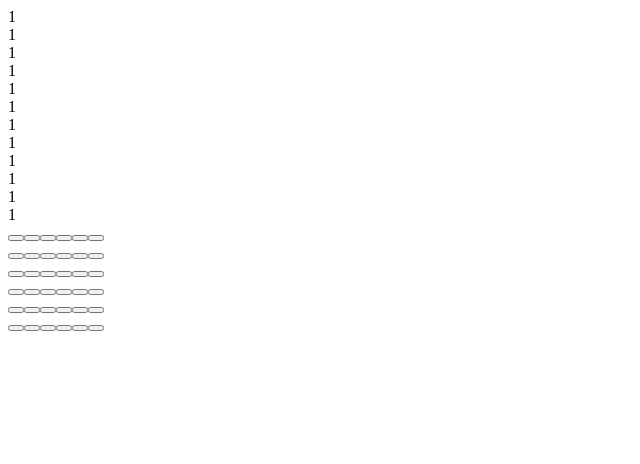
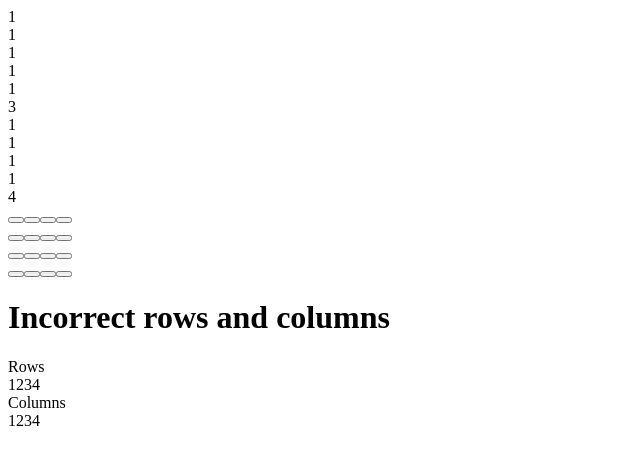
Before and after one commit to adamu86/nono-nest, a SvelteKit app: page / in a window 1280 px wide. Shown: the top 464 px of the page, without its empty margins (0-640 px from the left). Built offline with nearby package versions, Linux system fonts and the light colour scheme.

Commit message:
feat: marking correct rows/columns

```diff
--- a/src/components/nonogram.svelte
+++ b/src/components/nonogram.svelte
@@ -1,6 +1,10 @@
 <script lang="ts">
-    let hints_x = [[1],[1],[1],[1],[1],[1]];
-    let hints_y = [[1],[1],[1],[1],[1],[1]];
+    let hints_x = [[1],[1,1],[1],[4]];
+    let hints_y = [[1,1],[1,1],[1],[3]];
+    let row = {
+        horizontal: hints_x.map((_, x) => x),
+        vertical: hints_y.map((_, y) => y)
+    }
     let grid = hints_x.map(_ => hints_y.map(_ => 0));
     let initialHit: number;
     let isDragged = false;
@@ -54,76 +58,117 @@
         if (sumY > 0) {
             checkedY.push(sumY);
         }
+
+        if (checkedX.toString() === hints_x[x].toString()) {
+            row.horizontal = row.horizontal.filter(number => number !== x);
+        } else if (!row.horizontal.includes(x)) {
+            row.horizontal = [x, ...row.horizontal]
         }
 
-    // na początku wszystkie kombinacje z grida
-    // usuwamy jeśli się zgadza, jeśli się nie zgadza dodajemy z powrotem
-    // jeśli wszystkie z kolejki usunięte = koniec gry
+        if (checkedY.toString() === hints_y[y].toString()) {
+            row.vertical = row.vertical.filter(number => number !== y);
+        } else if (!row.vertical.includes(y)) {
+            row.vertical = [y, ...row.vertical]
+        }
+    }
 </script>
 
 <!-- svelte-ignore a11y_no_static_element_interactions -->
+<!-- svelte-ignore a11y_mouse_events_have_key_events -->
 <div
-    class="w-fit grid grid-rows-[auto_1fr] grid-cols-[auto_1fr] p-1"
+    class="w-fit grid grid-rows-[auto_1fr] grid-cols-[auto_1fr]"
     on:mouseup={() => isDragged = false}
 >
     <div></div>
-    <div class="flex items-end divide-x-1 divide-white/40">
-        {#each hints_y as hint_y}
-            <div class="flex flex-col divide-y-1 divide-white/20">
+    <div class="flex items-end">
+        {#each hints_y as hint_y, index}
+            <div class="flex flex-col">
                 {#each hint_y as hint}
                     <div class="w-10 h-8 bg-black flex justify-center items-center">
+                        <span class="{row.vertical.includes(index) ? '' : 'opacity-20'}">
                             {hint}
+                        </span>
                     </div>
                 {/each}
             </div>
         {/each}
     </div>
-    <div class="flex flex-col items-end divide-y-1 divide-white/40">
-        {#each hints_x as hint_x}
-            <div class="flex justify-end divide-x-1 divide-white/20">
+    <div class="flex flex-col">
+        {#each hints_x as hint_x, index}
+            <div class="flex justify-end">
                 {#each hint_x as hint}
                     <div class="w-8 h-10 bg-black flex justify-center items-center">
+                        <span class="{row.horizontal.includes(index) ? '' : 'opacity-20'}">
                             {hint}
+                        </span>
                     </div>
                 {/each}
             </div>
         {/each}
     </div>
-    <div class="divide-y-1 divide-black grid">
+    <div class="divide-y-2 divide-black grid border-2 border-black bg-white">
         {#each {length: hints_x.length}, x}
-            <div class="flex divide-x-1 divide-black">
+            <div class="flex divide-x-2 divide-black">
                 {#each {length: hints_y.length}, y}
-                    <!-- svelte-ignore a11y_mouse_events_have_key_events -->
                     <button
                         on:mousedown={() => drag(x, y)}
-                        on:mouseover={() => fill(x, y)}
+                        on:mouseover={() => {if (isDragged) fill(x, y)}}
                         aria-label="grid button"
-                        class="{grid[x][y] === 1 ? 'x' : ''} bg-white relative w-full h-full"
+                        class="{grid[x][y] === 1 ? 'x' : ''} bg-white relative w-full h-full overflow-hidden"
                     >
+                        <div class="{row.horizontal.includes(x) ? '' : 'line-x'} {row.vertical.includes(y) ? '' : 'line-y'} opacity-30"></div>
                     </button>
                 {/each}
             </div>
         {/each}
     </div>
-    <!-- <div class="fixed bottom-4 left-4 bg-black/10 p-4">
-        {#each grid as rows}
-            <div class="flex gap-3">
-                {#each rows as tile}
-                    <div>
-                        {tile}
+    <div class="fixed grid gap-4 left-4 bottom-4 bg-black p-2">
+        <h1 class="text-center p-2 bg-white/5 -m-2">
+            Incorrect rows and columns
+        </h1>
+        <div class="grid grid-cols-[auto_1fr] gap-x-4 p-2">
+            <div class="text-right">
+                Rows
             </div>
+            <div class="divide-x-2 divide-white/10 flex bg-white/5 p-1">
+                {#if row.horizontal.length > 0}
+                    {#each row.horizontal.sort() as el}
+                        <span class="px-2">
+                            {el + 1}
+                        </span>
                     {/each}
+                {:else}
+                    <span class="opacity-20 italic">
+                        all good
+                    </span>
+                {/if}
             </div>
+            <div class="text-right">
+                Columns
+            </div>
+            <div class="divide-x-2 divide-white/10 flex bg-white/5 p-1">
+                {#if row.vertical.length > 0}
+                    {#each row.vertical.sort() as el}
+                        <span class="px-2">
+                            {el + 1}
+                        </span>
                     {/each}
-    </div> -->
+                {:else}
+                    <span class="opacity-20 italic">
+                        all good
+                    </span>
+                {/if}
+            </div>
+        </div>
+    </div>
 </div>
 
 <style scoped>
 .x::before {
   background-color: black;
   content: "";
-  width: 0.1rem;
-  height: 100%;
+  width: 2px;
+  height: 150%;
   left: 50%;
   top: 50%;
   transform: translate(-50%, -50%) rotate(45deg);
@@ -133,11 +178,33 @@
 .x::after {
   background-color: black;
   content: "";
-  width: 0.1rem;
-  height: 100%;
+  width: 2px;
+  height: 150%;
   left: 50%;
   top: 50%;
   transform: translate(-50%, -50%) rotate(-45deg);
   position: absolute;
 }
+
+.line-x::before {
+  background-color: red;
+  content: "";
+  width: 100%;
+  height: 2px;
+  left: 50%;
+  top: 50%;
+  transform: translate(-50%, -50%);
+  position: absolute;
+}
+
+.line-y::after {
+  background-color: red;
+  content: "";
+  width: 2px;
+  height: 100%;
+  left: 50%;
+  top: 50%;
+  transform: translate(-50%, -50%);
+  position: absolute;
+}
 </style>
```
Also changed, not shown: static/Lexend-VariableFont_wght.ttf (deleted), static/Quicksand-Regular.ttf (deleted). Lines whose indentation alone changed are shown as unchanged.
